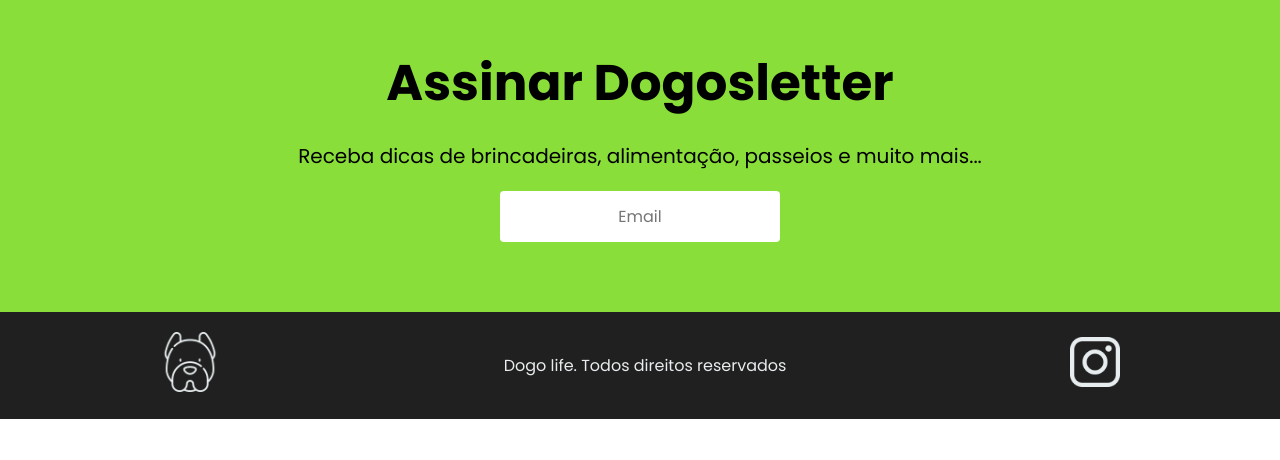
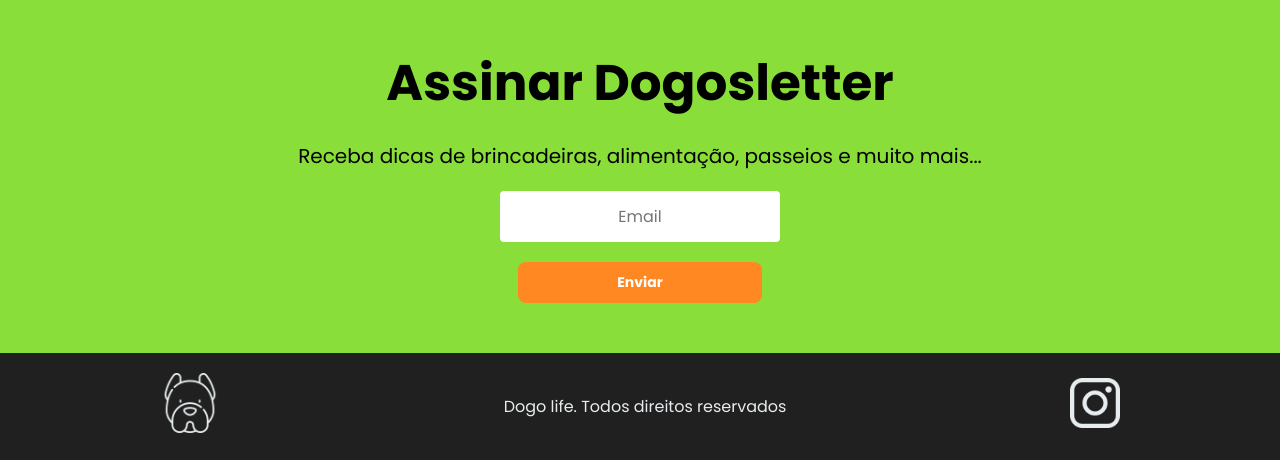
Before and after one commit to NeryJr/DesafioNetlify, a plain HTML site: page index.html in a window 1280 px wide. Shown: the part 436-896 px from the top of the page. Before the commit the page ends 855 px from the top, so only its background shows below. Drawn offline with Linux system fonts and the light colour scheme.

Commit message:
Add send button

```diff
--- a/css/styles.css
+++ b/css/styles.css
@@ -101,6 +101,17 @@ nav h1{
     text-align: center;
 }
 
+#ctrl-submit {
+    width: 244px;
+    color: white;
+    background-color: var(--color-orange);
+    padding: 10px 0px;
+    border-radius: 8px;
+    border: none;
+    font-size: 14px;
+    font-weight: bold;
+}
+
 footer{
     background-color: var(--color-black);
     padding: 20px 0;
--- a/index.html
+++ b/index.html
@@ -3,7 +3,7 @@
 <head>
     <meta charset="UTF-8">
     <meta name="viewport" content="width=device-width, initial-scale=1.0">
-    <title>Dogo life</title>
+    <title>Dogos life</title>
     <link rel="stylesheet" href="css/styles.css">
 </head>
 <body>
@@ -34,6 +34,9 @@
                 <div class="form">
                     <input type="email" name="email" id="ctrl-email" placeholder="Email">
                 </div>
+                <div class="form-send">
+                    <input type="submit" name="submit" id="ctrl-submit" value="Enviar">
+                </div>
             </div>
         </section>
     </main>
```
